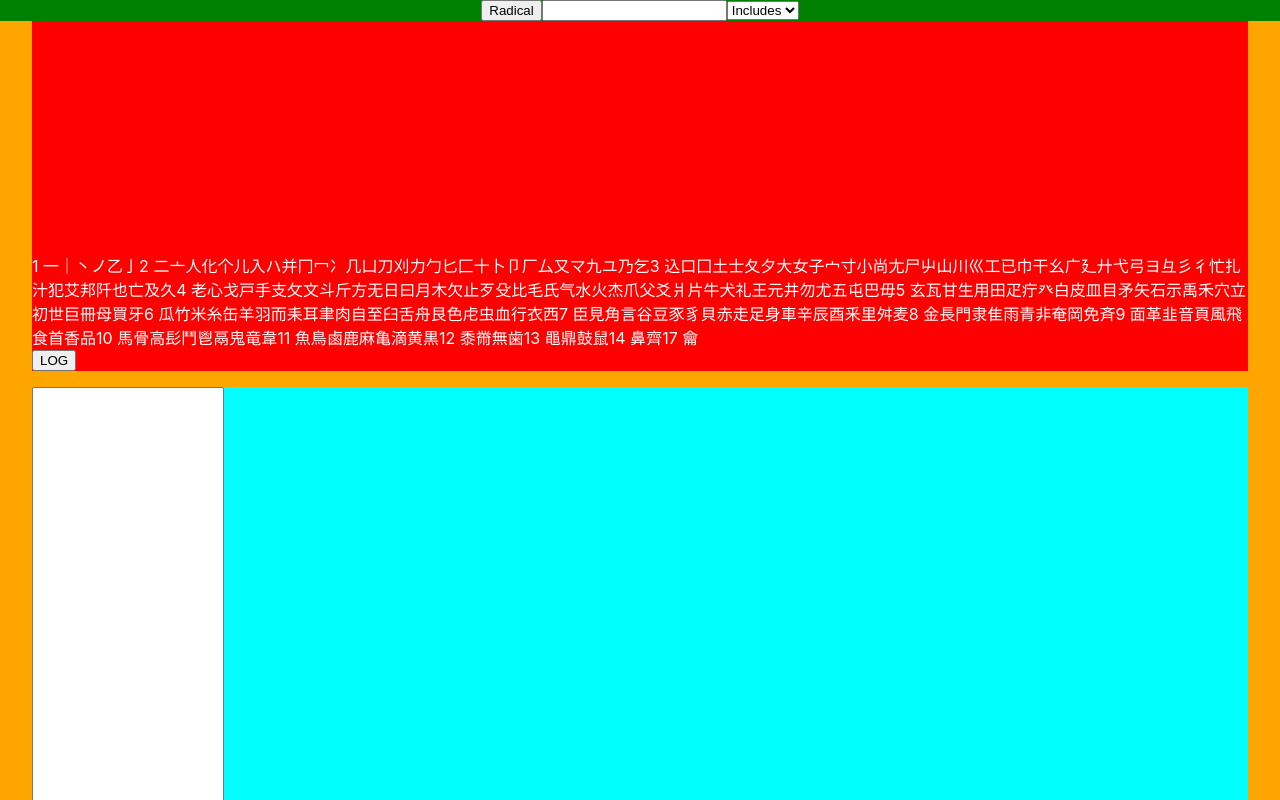
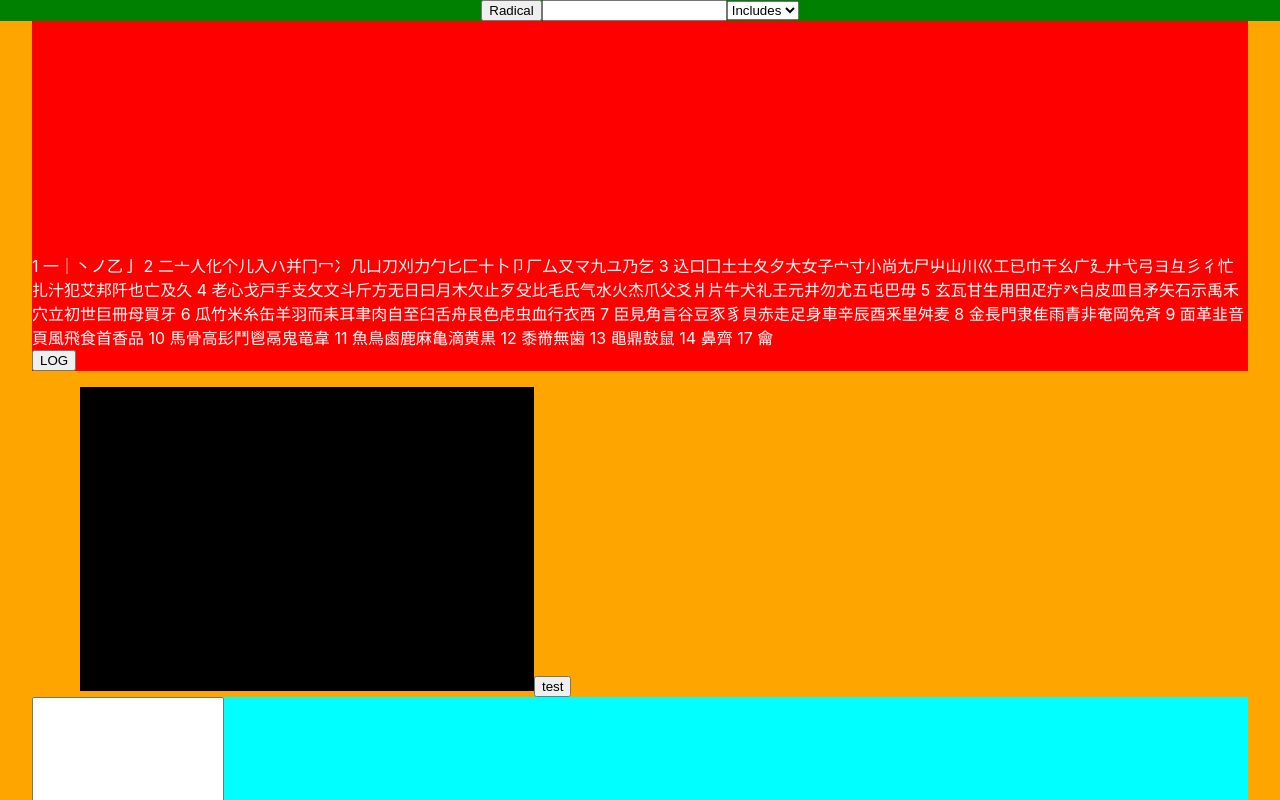
Before and after one commit to tahmdev/insta-jisho, a React (Create React App) app: page / in a window 1280 px wide. Both pictures are taken after a click on the button "Radical". Shown: the top 800 px of the page. Built offline with nearby package versions, Linux system fonts and the light colour scheme.

Commit message:
Added handwriting input

```diff
--- a/src/App.css
+++ b/src/App.css
@@ -53,9 +53,22 @@ nav {
   z-index: 20;
 }
 
-
+/*Radical input*/
+.radical-input > * {
+  -webkit-touch-callout: none; /* iOS Safari */
+  -webkit-user-select: none; /* Safari */
+   -khtml-user-select: none; /* Konqueror HTML */
+     -moz-user-select: none; /* Old versions of Firefox */
+      -ms-user-select: none; /* Internet Explorer/Edge */
+          user-select: none; /* Non-prefixed version, currently */
+}
 .radical-button{
   display: inline-block;
+}
+
+.radical-button :checked + label{
+  color: black !important;
+  background-color: white;
 }
 .radical-checkbox{
   display: none;
@@ -86,3 +99,11 @@ nav {
     transform: translateY(0);
   }
 }
+
+
+/* Handwriting Input*/
+.handwriting-canvas{
+  border: 2px solid black;
+  background-color: black;
+  margin-left: 5rem;
+}
--- a/src/App.js
+++ b/src/App.js
@@ -5,6 +5,7 @@ import ResultSelect from './components/result-select';
 import DefinitionDisplay from './components/definition-display';
 import RadicalLookup from './components/radical-lookup';
 import Navbar from './components/navbar';
+import HandwritingInput from './components/handwriting';
 // Add Handwriting input
 // Add radical input
 // Add kb controls
@@ -17,6 +18,7 @@ function App() {
   let [selected, setSelected] = useState()
   let [showRadicalInput, setShowRadicalInput] = useState(false)
   let timeoutID = useRef()
+
   // fetch data on search update
   useEffect(() => {
     if(timeoutID.current) clearTimeout(timeoutID.current)
@@ -37,9 +39,9 @@ function App() {
     }
   }, [query])
 
+
   return (
     <div className="App">
-
       <Navbar
         setQuery={setQuery}
         query={query}
@@ -48,9 +50,14 @@ function App() {
         showRadicalInput={showRadicalInput}
       />
 
-     {showRadicalInput && <div id="radical-lookup-wrapper" className='container' onTransitionEnd={() => setShowRadicalInput(false)} >
+     {showRadicalInput &&
+      <div id="radical-lookup-wrapper" className='container' onTransitionEnd={() => setShowRadicalInput(false)} >
         <RadicalLookup setQuery={setQuery} />
       </div>}
+
+      <div id="handwriting-wrapper">
+        <HandwritingInput />
+      </div>
 
       <main>
         <div className='container flex'>
--- /dev/null
+++ b/src/components/handwriting-canvas.js
@@ -0,0 +1,70 @@
+import { useEffect, useRef, useState } from "react"
+import useEventListener from "./useEventListener"
+
+const HandwritingCanvas = ({setInk}) => {
+  let [active, setActive] = useState(false)
+  let [context, setContext] = useState()
+  let [currentInput, setCurrentInput] = useState()
+  const ref = useRef()
+  let timer = useRef(null)
+
+
+  useEffect(() => {
+    context = ref.current.getContext("2d")
+    context.lineWidth = 5
+    context.lineCap = "round"
+    context.lineJoin = "round"
+    context.strokeStyle = "#FFF"
+    setContext(context)
+  }, [])
+
+  useEffect(() => {
+    //console.log(currentInput)
+  }, [currentInput])
+
+  const handleMouseDown = (e) => {
+    const canvas = ref.current
+    context.beginPath()
+    let x = e.pageX - canvas.offsetLeft
+    let y = e.pageY - canvas.offsetTop
+    console.log(x, y)
+    context.moveTo(x, y)
+    setCurrentInput([[x], [y], []])
+    setActive(true)
+
+  }
+
+  const handleMove = (e) => {
+
+    if(active){
+      const canvas = ref.current
+      let x = e.pageX - canvas.offsetLeft
+      let y = e.pageY - canvas.offsetTop
+      console.log(x, y)
+      context.lineTo(x, y);
+      context.stroke();
+      if(!timer.current){
+        setCurrentInput(prev => [[...prev[0], x], [...prev[1], y], []])
+      }
+    }
+    if(!timer.current){
+      timer.current = setTimeout(() => {
+        timer.current = null
+      }, 20);
+    }
+  }
+
+  const handleMouseUp = (e) => {
+    setInk(prev => [...prev, currentInput])
+    setActive(false)
+  }
+
+  useEventListener("mousedown", handleMouseDown, ref)
+  useEventListener("mousemove", handleMove, ref)
+  useEventListener("mouseup", handleMouseUp, null, window)
+
+  return(
+    <canvas className="handwriting-canvas" ref={ref} width="450" height="300" />
+  )
+}
+export default HandwritingCanvas
--- /dev/null
+++ b/src/components/handwriting.js
@@ -0,0 +1,37 @@
+import { useEffect, useState } from "react";
+import HandwritingCanvas from "./handwriting-canvas";
+
+const HandwritingInput = () => {
+  let [ink, setInk] = useState([])
+
+  useEffect(() => {
+    //console.log(ink)
+  },[ink])
+
+  const test = () => {
+
+    let data = JSON.stringify({
+      "options": "enable_pre_space",
+      "requests": [{
+          "writing_guide": {
+              "writing_area_width": 425,
+              "writing_area_height": 194,
+          },
+          "ink": ink,
+          "language": "ja"
+      }]
+    });
+    fetch("https://www.google.com.tw/inputtools/request?ime=handwriting&app=mobilesearch&cs=1&oe=UTF-8", {method: "POST", headers: {'Content-Type': 'application/json'}  ,body: data})
+    .then(res => res.json())
+    .then(json => console.log(json))
+  }
+  return(
+    <div>
+      <HandwritingCanvas setInk={setInk} />
+      <button onClick={test}>
+          test
+        </button>
+    </div>
+  )
+}
+export default HandwritingInput
--- a/src/components/radical-lookup.js
+++ b/src/components/radical-lookup.js
@@ -60,24 +60,28 @@ const RadicalLookup = ({setQuery}) => {
           Object.keys(radicalData).map((key, idx, arr) => {
             // render stroke count if previous stroke count < new stroke count
             const renderStrokeCount = idx === 0 || radicalData[key].strokes !== radicalData[arr[idx-1]].strokes
+            return(
+              <>
+              {renderStrokeCount && <span> {radicalData[key].strokes} </span>}
 
-            return(
               <div className="radical-button" >
-                {renderStrokeCount && <span> {radicalData[key].strokes} </span>}
-                <label  htmlFor={key}
-                className={`${hasMutualChildren(selected, radicalData[key].kanji) ? "enabled-radical" : "disabled-radical"}`}
-                >
-                  {key}
-                </label>
+
                 <input
                   className="radical-checkbox"
                   type="checkbox"
                   id={key}
                   value={radicalData[key]}
                   onChange={e => handleUpdateSelected(e, radicalData[key].kanji)}
+                />
+                <label
+                htmlFor={key}
+                className={`${hasMutualChildren(selected, radicalData[key].kanji) ? "enabled-radical" : "disabled-radical"}`}
+                >
+                  {key}
+                </label>
+              </div>
+              </>
 
-                />
-              </div>
             )
           })
         }
```
